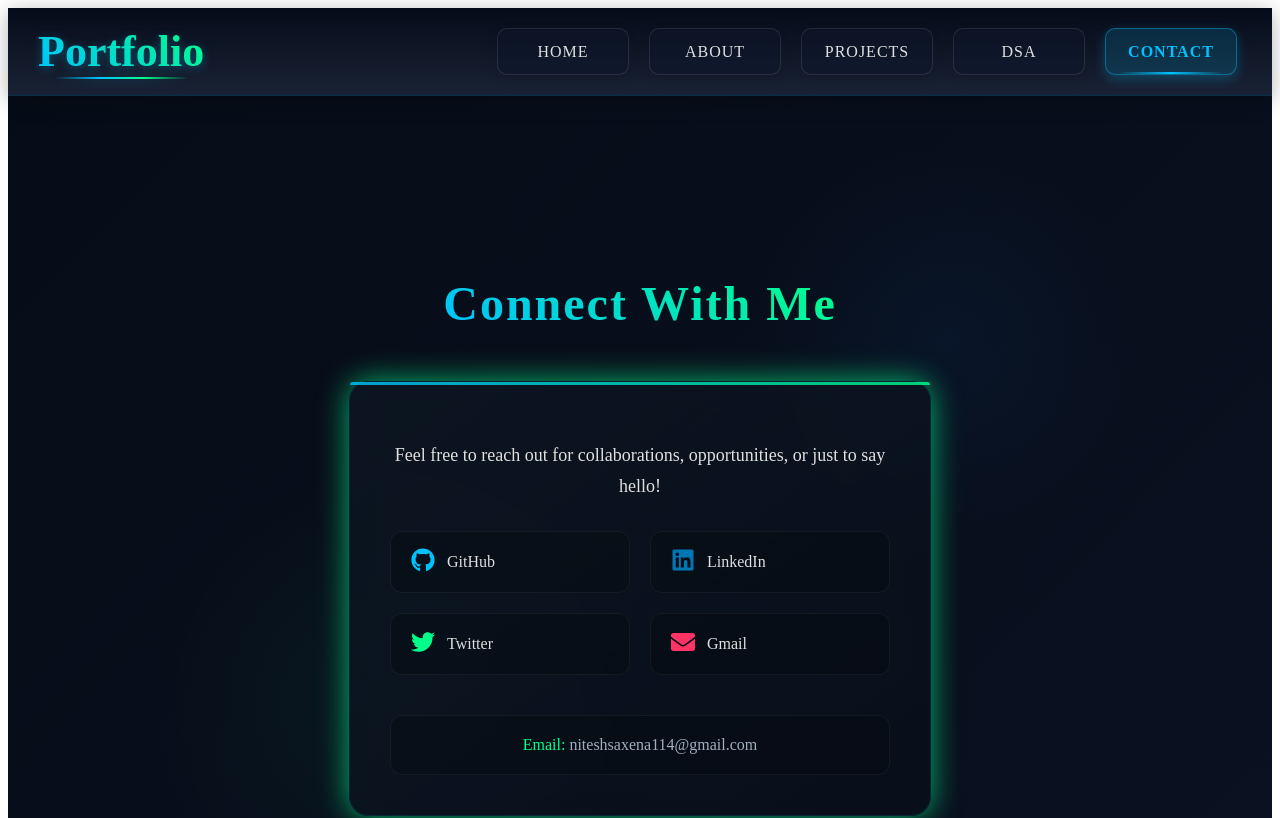
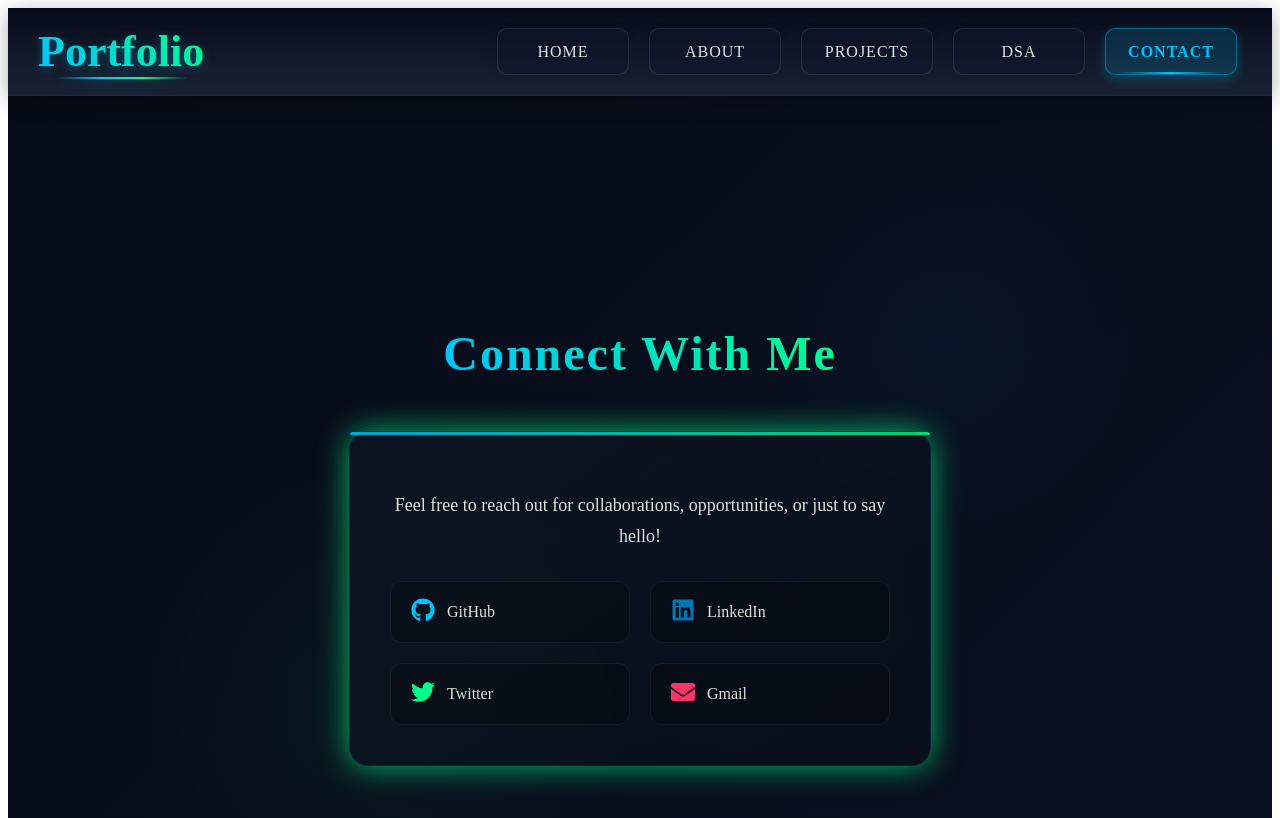
Before and after one commit to niteshsaxena03/New-Portfolio, a React (Vite) app: page /contact in a window 1280 px wide. Shown: the top 818 px of the page. Built offline with nearby package versions, Linux system fonts and the light colour scheme.

Commit message:
Minor changes:

```diff
--- a/pages/ContactPage.jsx
+++ b/pages/ContactPage.jsx
@@ -35,7 +35,7 @@ const ContactPage = () => {
     },
     {
       name: "Gmail",
-      url: "mailto:niteshsaxena114@gmail.com",
+      url: "mailto:niteshsaxena.work@gmail.com",
       icon: <FaEnvelope size={24} />,
       color: "#ff3366",
     },
@@ -237,27 +237,7 @@ const ContactPage = () => {
           ))}
         </div>
 
-        <div
-          style={{
-            marginTop: "40px",
-            padding: "20px",
-            background: "rgba(0, 0, 0, 0.2)",
-            borderRadius: "12px",
-            border: "1px solid rgba(255, 255, 255, 0.05)",
-          }}
-        >
-          <p
-            style={{
-              fontSize: "16px",
-              color: "#a0b0c0",
-              textAlign: "center",
-              margin: 0,
-            }}
-          >
-            <span style={{ color: "#00ff8a" }}>Email:</span>{" "}
-            niteshsaxena114@gmail.com
-          </p>
-        </div>
+
       </div>
     </div>
   );
```
